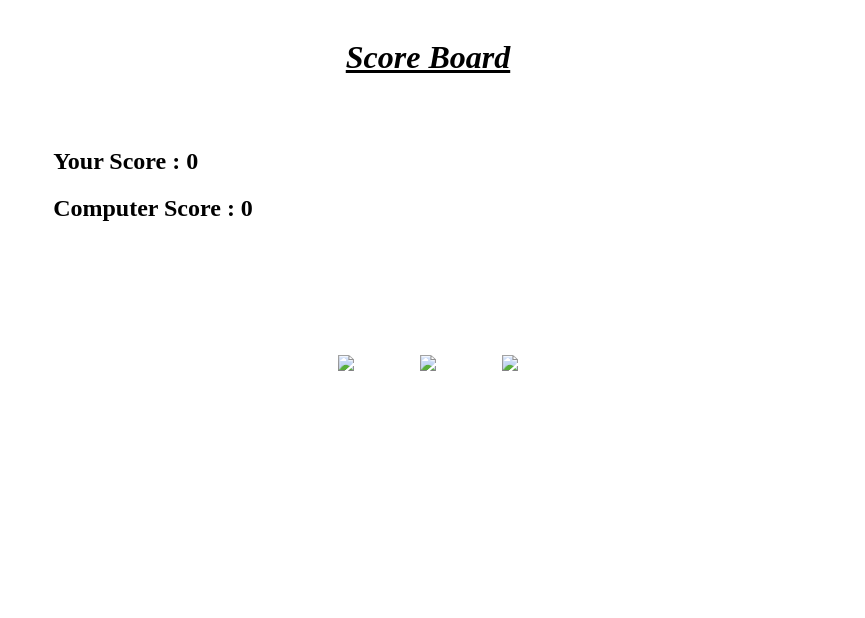
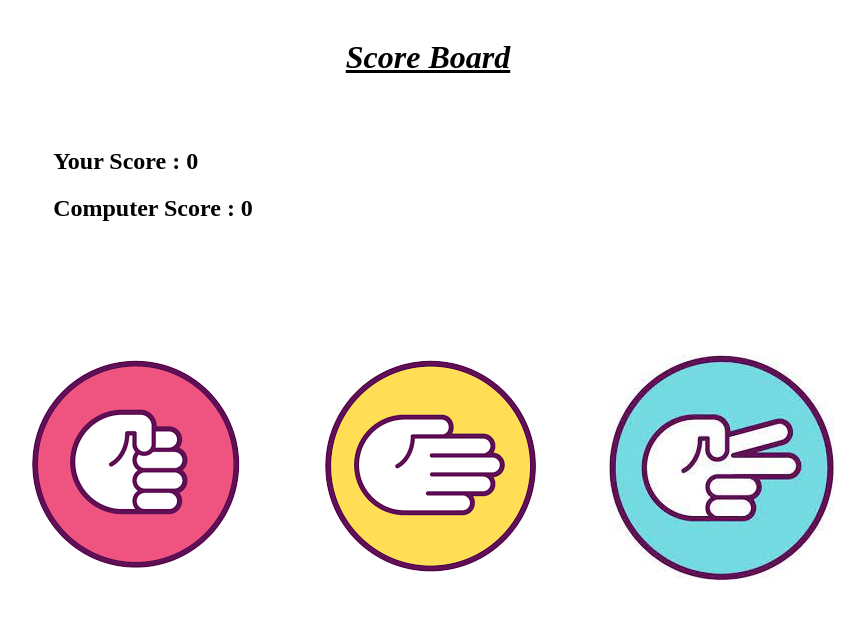
Before and after one commit to hangodek/Rock-Paper-Scissors, a plain HTML site: page index.html in a window 1280 px wide. Shown: the whole page, without its empty margins (220-1085 px from the left). Drawn offline with Linux system fonts and the light colour scheme; the site is published under a folder, as on GitHub Pages, so addresses that start at the root find nothing.

Commit message:
Fix a little mistake in index.html

```diff
--- a/index.html
+++ b/index.html
@@ -19,13 +19,13 @@
 
         <div class="choice">
             <div class="rock">
-                <img src="/assets/rock.png">
+                <img src="./assets/rock.png">
             </div>
             <div class="paper">
-                <img src="/assets/paper.png">
+                <img src="./assets/paper.png">
             </div>
             <div class="scissor">
-                <img src="/assets/scissor.jpg">
+                <img src="./assets/scissor.jpg">
             </div>
         </div>
 
```
